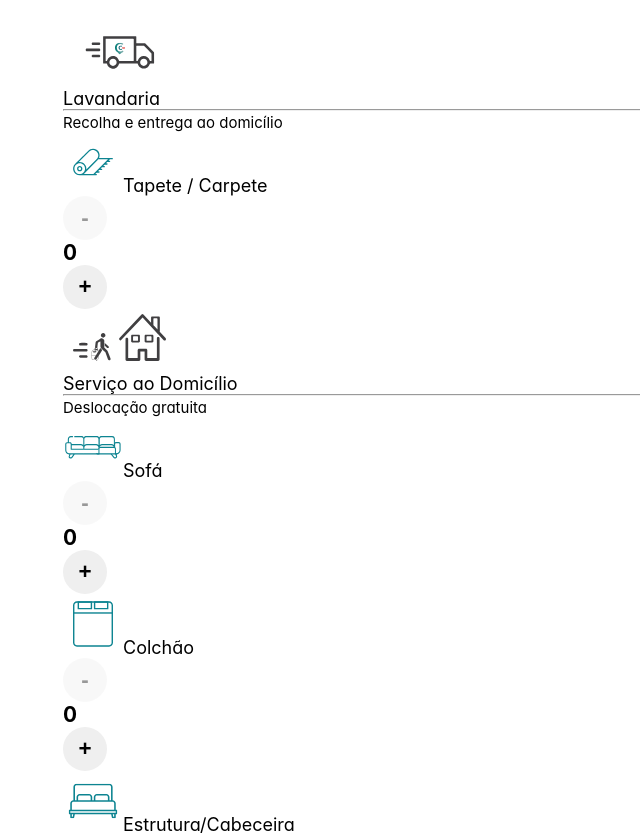
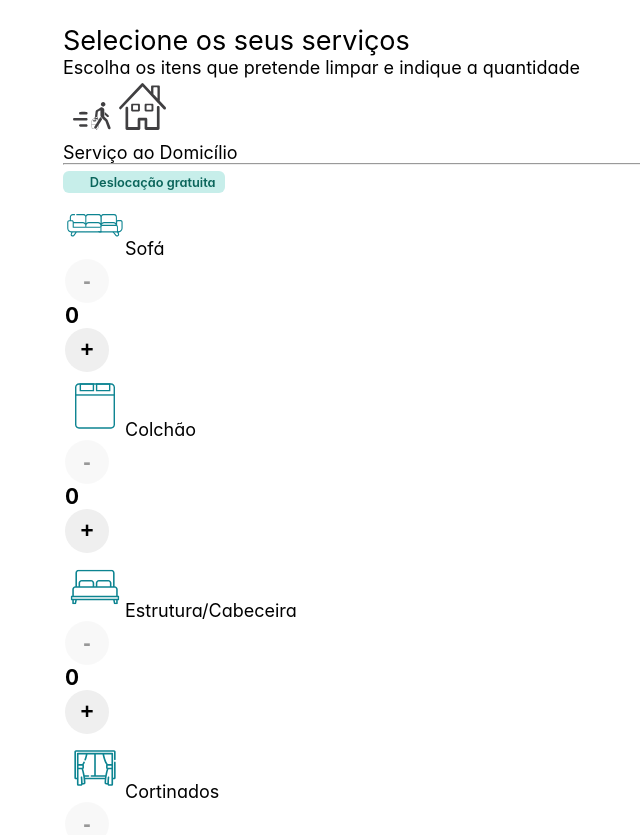
Before and after one commit to youbiz21/resolveja-kiosk, a React (Vite) app in the folder src/renderer/: page / in a window 1280 px wide. Shown: the top 835 px of the page, without its empty margins (97-737 px from the left). Built offline with nearby package versions, Linux system fonts and the light colour scheme; a web font is replaced by a local one.

Commit message:
melhorado a experiencia do cart view

```diff
--- a/src/renderer/src/assets/main.css
+++ b/src/renderer/src/assets/main.css
@@ -432,6 +432,66 @@ label[for] {
   border: 1px solid var(--surface-200);
 }
 
+/* Cart card selection feedback */
+.cart-card-active {
+  border: 2px solid var(--primary-color);
+  background: var(--primary-50, #e0f2f1);
+  border-radius: 12px;
+  transition:
+    border-color 0.2s,
+    background-color 0.2s;
+}
+
+.cart-card-inactive {
+  border: 2px solid transparent;
+  border-radius: 12px;
+  transition:
+    border-color 0.2s,
+    background-color 0.2s;
+}
+
+/* Cart card quantity badge */
+.cart-card-badge {
+  position: absolute;
+  top: -8px;
+  right: -8px;
+  width: 28px;
+  height: 28px;
+  border-radius: 50%;
+  background: var(--primary-color);
+  color: #fff;
+  font-size: 0.85rem;
+  font-weight: 700;
+  display: flex;
+  align-items: center;
+  justify-content: center;
+  box-shadow: 0 2px 6px rgba(0, 0, 0, 0.2);
+  z-index: 1;
+}
+
+/* Cart summary bar */
+.cart-summary {
+  display: flex;
+  align-items: center;
+  gap: 0.75rem;
+  padding: 0.75rem 1.25rem;
+  border-radius: 12px;
+  background: var(--surface-100);
+  border: 1px solid var(--surface-200);
+}
+
+.cart-summary-chip {
+  display: inline-flex;
+  align-items: center;
+  gap: 0.25rem;
+  padding: 0.25rem 0.6rem;
+  border-radius: 20px;
+  background: var(--primary-100, #b2dfdb);
+  color: var(--primary-800, #004d40);
+  font-size: 0.85rem;
+  font-weight: 600;
+}
+
 /* Scrollbar hidden for kiosk */
 ::-webkit-scrollbar {
   display: none;
--- a/src/renderer/src/components/Section.tsx
+++ b/src/renderer/src/components/Section.tsx
@@ -5,27 +5,38 @@ type SectionProps = {
   descricao: string
   icon: string
   children: ReactNode
+  tagIcon?: string
+  badgeClass?: string
 }
 
 export default function Section({
   titulo,
   descricao,
   icon,
-  children
+  children,
+  tagIcon,
+  badgeClass
 }: SectionProps): React.JSX.Element {
   const src = new URL(`../assets/icons/${icon}.svg`, import.meta.url).href
 
   return (
-    <div>
+    <div className="mb-3">
       <img src={`${src}#svgView(viewBox(40,50,100,75))`} width={120} height={60} alt={titulo} />
       <div className="flex gap-2 align-items-center">
-        <span className="font-bold">{titulo}</span>
+        <span className="font-bold text-lg">{titulo}</span>
         <i className="pi pi-chevron-right"></i>
         <hr className="flex-1" />
       </div>
-      <small>
-        <span>{descricao}</span>
-      </small>
+      {badgeClass ? (
+        <span className={`checkout-badge ${badgeClass}`}>
+          {tagIcon && <i className={`pi ${tagIcon}`} style={{ marginRight: '0.3rem' }}></i>}
+          {descricao}
+        </span>
+      ) : (
+        <small>
+          <span>{descricao}</span>
+        </small>
+      )}
       <div className="flex gap-3 justify-content-center py-4">{children}</div>
     </div>
   )
--- a/src/renderer/src/views/CartView.tsx
+++ b/src/renderer/src/views/CartView.tsx
@@ -1,3 +1,4 @@
+import { useMemo } from 'react'
 import { Button } from 'primereact/button'
 import Section from '../components/Section'
 import IconCard from '../components/IconCard'
@@ -7,34 +8,76 @@ import { useStepper } from '../contexts/StepperContext'
 import { Icones } from '../constants/formularios'
 import type { SimuladorFormKeys } from '../types/models'
 
+const Labels: Record<SimuladorFormKeys, string> = {
+  tapete: 'Tapete / Carpete',
+  sofa: 'Sofá',
+  colchao: 'Colchão',
+  estruturaCabeceira: 'Estrutura/Cabeceira',
+  cortinados: 'Cortinados',
+  cadeiras: 'Cadeiras',
+  pousaPes: 'Pousa-pés',
+  puff: 'Puff',
+  carpete: 'Tapete / Carpete'
+}
+
 export default function CartView(): React.JSX.Element {
   const cart = useCart()
   const stepper = useStepper()
 
+  const totalItems = cart.items.length
+  const hasItems = totalItems > 0
+
+  const summary = useMemo(() => {
+    const counts: Partial<Record<SimuladorFormKeys, number>> = {}
+    for (const item of cart.items) {
+      counts[item.$type] = (counts[item.$type] || 0) + 1
+    }
+    return Object.entries(counts).map(([type, count]) => ({
+      type: type as SimuladorFormKeys,
+      count: count!,
+      label: Labels[type as SimuladorFormKeys]
+    }))
+  }, [cart.items])
+
   const next = (): void => {
-    if (cart.items.length > 0) stepper.next()
+    if (hasItems) stepper.next()
   }
 
-  const renderCard = (key: SimuladorFormKeys, label: string, icon?: string): React.JSX.Element => (
-    <IconCard className="shadow-3 w-12rem" label={label} icon={icon || Icones[key]}>
+  const renderCard = (key: SimuladorFormKeys, label: string, icon?: string): React.JSX.Element => {
+    const count = cart.countByType(key)
+    return (
+      <div className="relative" key={key}>
+        {count > 0 && <span className="cart-card-badge">{count}</span>}
+        <IconCard
+          className={`shadow-3 w-12rem ${count > 0 ? 'cart-card-active' : 'cart-card-inactive'}`}
+          label={label}
+          icon={icon || Icones[key]}
+        >
           <Counter
-        value={cart.countByType(key)}
+            value={count}
             onIncrement={() => cart.addItem(key)}
             onDecrement={() => cart.removeItem(key)}
           />
         </IconCard>
+      </div>
     )
+  }
 
   return (
     <div>
-      <Section titulo="Lavandaria" descricao="Recolha e entrega ao domicílio" icon="lavandaria">
-        {renderCard('tapete', 'Tapete / Carpete')}
-      </Section>
+      <div className="text-center mb-4">
+        <h2 className="text-primary mt-0 mb-1">Selecione os seus serviços</h2>
+        <p className="text-color-secondary mt-0">
+          Escolha os itens que pretende limpar e indique a quantidade
+        </p>
+      </div>
 
       <Section
         titulo="Serviço ao Domicílio"
         descricao="Deslocação gratuita"
         icon="servico-ao-domicilio"
+        tagIcon="pi-check-circle"
+        badgeClass="checkout-badge-domicilio"
       >
         <div className="flex flex-wrap gap-2 justify-content-around">
           {renderCard('sofa', 'Sofá')}
@@ -48,14 +91,47 @@ export default function CartView(): React.JSX.Element {
         </div>
       </Section>
 
+      <Section
+        titulo="Lavandaria"
+        descricao="Recolha e entrega ao domicílio"
+        icon="lavandaria"
+        tagIcon="pi-truck"
+        badgeClass="checkout-badge-lavandaria"
+      >
+        {renderCard('tapete', 'Tapete / Carpete')}
+      </Section>
+
+      {hasItems && (
+        <div className="cart-summary mb-3">
+          <i className="pi pi-shopping-cart text-primary" style={{ fontSize: '1.2rem' }}></i>
+          <span className="font-bold">
+            {totalItems} {totalItems === 1 ? 'item selecionado' : 'itens selecionados'}
+          </span>
+          <div className="flex flex-wrap gap-2">
+            {summary.map((s) => (
+              <span key={s.type} className="cart-summary-chip">
+                {s.count}x {s.label}
+              </span>
+            ))}
+          </div>
+        </div>
+      )}
+
+      {!hasItems && (
+        <p className="text-center text-color-secondary mt-2 mb-3">
+          <i className="pi pi-info-circle" style={{ marginRight: '0.4rem' }}></i>
+          Selecione pelo menos um item para continuar
+        </p>
+      )}
+
       <div className="text-center mt-4">
         <Button
-          label="Avançar"
+          label={hasItems ? `Avançar (${totalItems})` : 'Avançar'}
           icon="pi pi-arrow-right"
           iconPos="right"
           className="w-full sm:w-20rem"
           onClick={next}
-          disabled={cart.items.length === 0}
+          disabled={!hasItems}
         />
       </div>
     </div>
```
Lines whose indentation alone changed are shown as unchanged.
